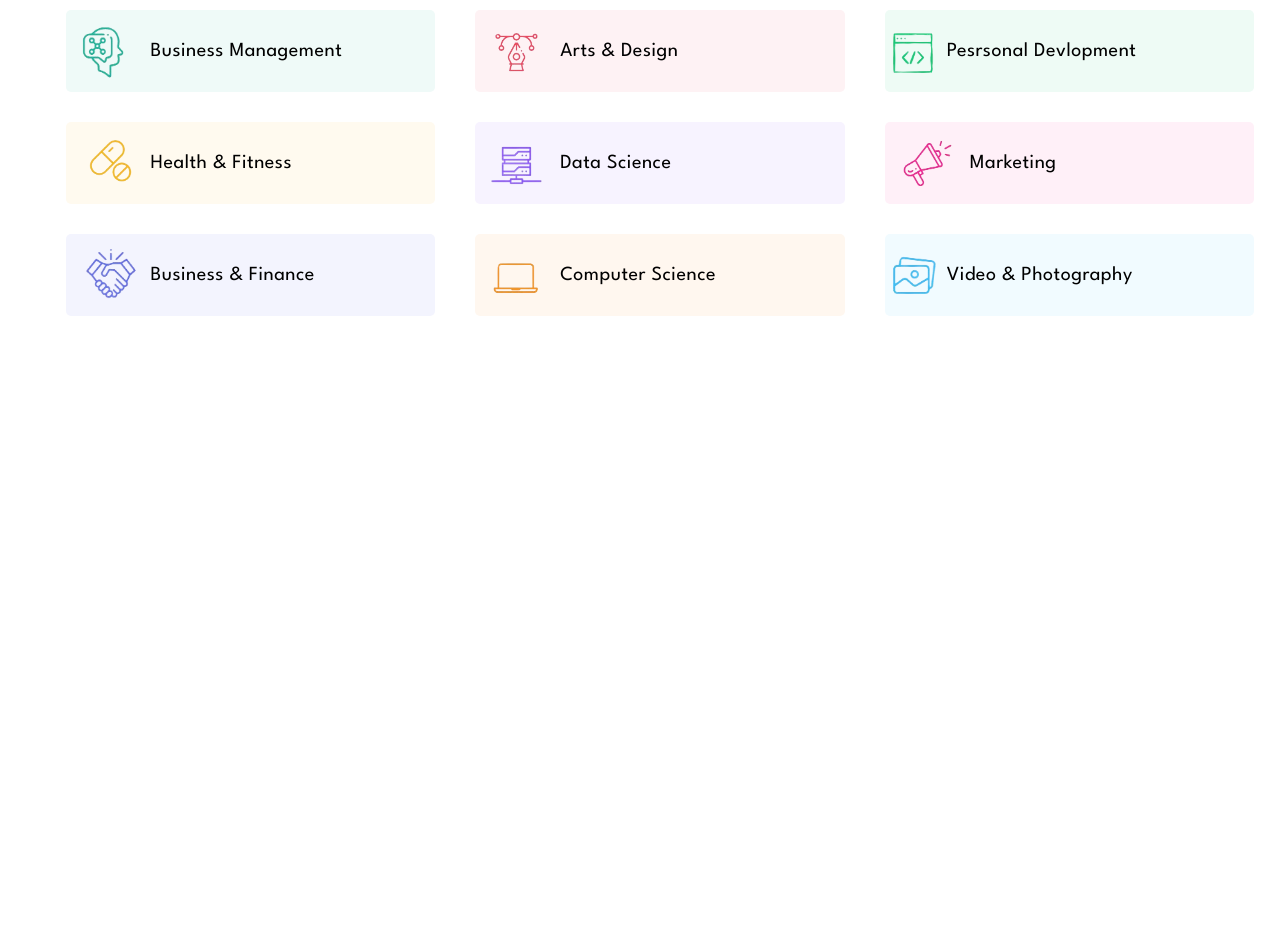
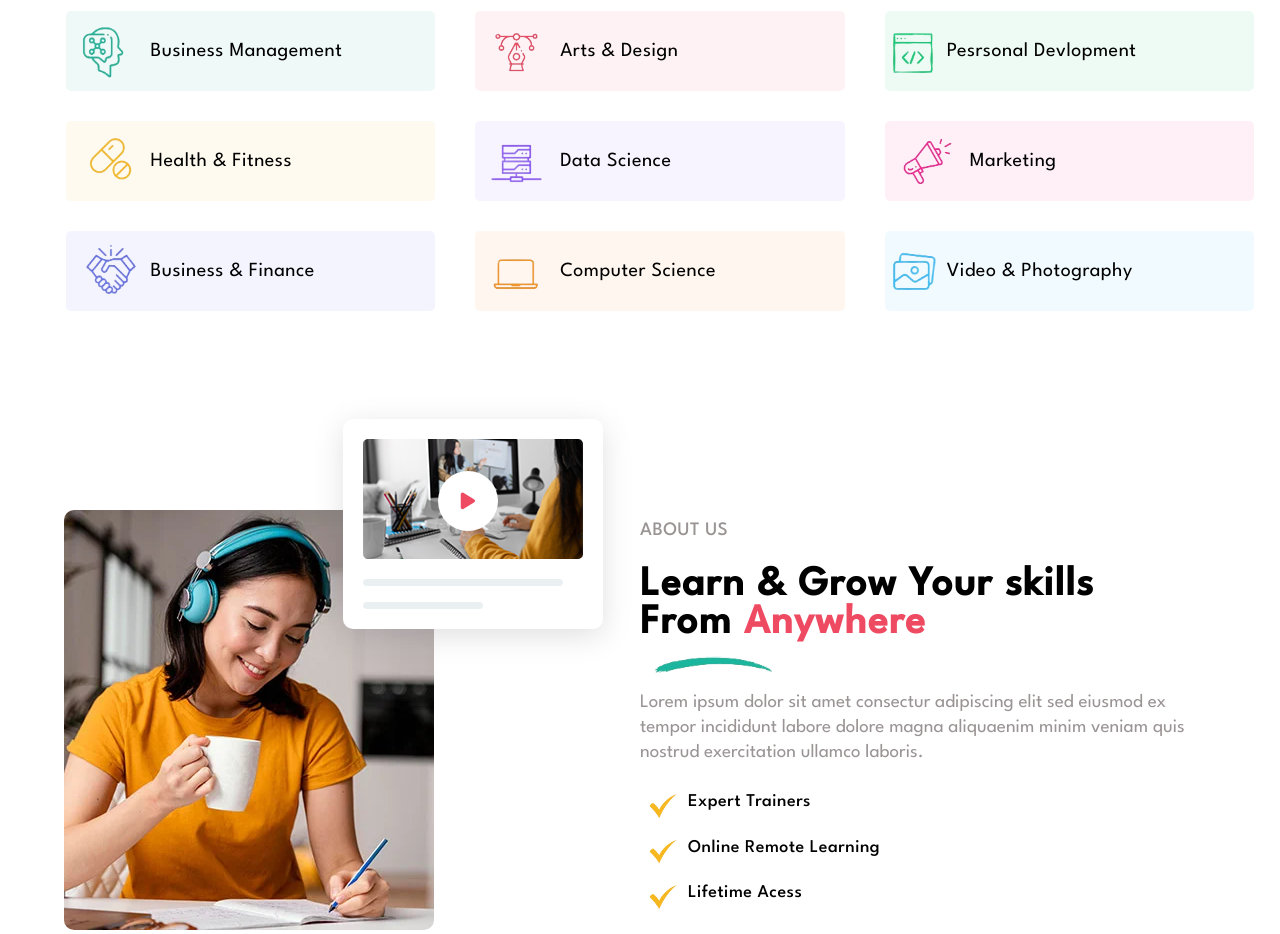
Before and after one commit to Md-sarfraz/Online-course, a plain HTML site: page index.html in a window 1280 px wide. Shown: the part 1400-2334 px from the top of the page. Before the commit the page ends 1764 px from the top, so only its background shows below. Drawn offline with nearby package versions, Linux system fonts and the light colour scheme; some icons are missing; a web font is replaced by a local one.

Commit message:
build about us section

```diff
--- a/index.html
+++ b/index.html
@@ -9,7 +9,7 @@
         integrity="sha512-z3gLpd7yknf1YoNbCzqRKc4qyor8gaKU1qmn+CShxbuBusANI9QpRohGBreCFkKxLhei6S9CQXFEbbKuqLg0DA=="
         crossorigin="anonymous" referrerpolicy="no-referrer" />
     <link rel="stylesheet" href="https://cdn.jsdelivr.net/npm/bootstrap-icons@1.11.1/font/bootstrap-icons.css">
-<link rel="stylesheet" href="https://demo.edublink.co/wp-content/cache/min/1/wp-content/themes/edublink/assets/css/edublink-custom-icons.css?ver=1703408647">
+    <!-- <link rel="stylesheet" href="https://demo.edublink.co/wp-content/cache/min/1/wp-content/themes/edublink/assets/css/edublink-custom-icons.css?ver=1703408647"> -->
     <link href='https://fonts.googleapis.com/css?family=Clicker Script' rel='stylesheet'>
     <link rel="preconnect" href="https://fonts.googleapis.com">
     <link rel="preconnect" href="https://fonts.gstatic.com" crossorigin>
@@ -103,9 +103,9 @@
                     <div class="dropdown-courses-menu ">
 
                         <ul class="courses-menu">
-                            <l1><a href="">Courses Style</a></l1>
-                            <l1><a href="">Courses Details</a></l1>
-                            <l1><a href="">Courses Filter</a></l1>
+                            <li><a href="">Courses Style</a></li>
+                            <li><a href="">Courses Details</a></li>
+                            <li><a href="">Courses Filter</a></li>
                         </ul>
                     </div>
                 </div>
@@ -337,7 +337,7 @@
                 </ul>
                 <ul class="column3">
                     <li>
-                        <img src="./Assests/personal devlopment.png" alt="" >
+                        <img src="./Assests/personal devlopment.png" alt="">
                         <p>Pesrsonal Devlopment</p>
                     </li>
                     <li>
@@ -353,6 +353,41 @@
             </div>
         </div>
 
+
+        <!-- ===================== about us==================== -->
+
+        <div class="about-us">
+            <div class="about1-image">
+                <img src="./Assests/about-01.webp" alt="">
+                <div class="for-video1">
+                    <img src="./Assests/video-image1.png" alt="">
+                    <div class="play-icon">
+                        <i class="fa-solid fa-play"></i>
+                    </div>
+                </div>
+            </div>
+            <div class="about-us-content">
+                <strong>ABOUT US</strong>
+                <h1>Learn & Grow Your skills <br> From <span>Anywhere</span></h1>
+                <img src="./Assests/title-shape.png" alt="">
+                <p>Lorem ipsum dolor sit amet consectur adipiscing elit sed eiusmod ex tempor
+                     incididunt labore dolore magna aliquaenim minim veniam quis nostrud exercitation ullamco laboris.</p>
+                     <div class="about-qualities">
+                        <div class="tick-expert-trainers d-flex">
+                            <img src="./Assests/correct-icon.png" alt="">
+                            <h3>Expert Trainers</h3>
+                        </div>
+                        <div class="tick-online-remote-learning d-flex">
+                            <img src="./Assests/correct-icon.png" alt="">
+                            <h3>Online Remote Learning</h3>
+                        </div>
+                        <div class="tick-lifetime-acess d-flex">
+                            <img src="./Assests/correct-icon.png" alt="">
+                            <h3>Lifetime Acess</h3>
+                        </div>
+                     </div>
+            </div>
+        </div>
     </div>
 
     <script src="./app.js"></script>
--- a/style.css
+++ b/style.css
@@ -8,7 +8,7 @@ body {
     box-sizing: border-box;
     letter-spacing: 0.5px;
     font-family: 'League Spartan', sans-serif;
-    font-size: 18px;
+    font-size: 19px;
 }
 
 .d-flex {
@@ -125,7 +125,7 @@ m-0 {
     justify-content: center;
     align-items: center;
     background-color: #ffff;
-    position: relative;
+    /* position: relative; */
 }
 
 .nav-logo {
@@ -252,6 +252,7 @@ m-0 {
 /* ==================================dropdown menu code========================================= */
 .navbar a {
     text-decoration: none;
+    color: #000;
 }
 
 .dropdown-menu {
@@ -334,6 +335,26 @@ m-0 {
     box-shadow: rgba(100, 100, 111, 0.2) 0px 7px 29px 0px;
 
 }
+.dropdown-menu ul li:hover{
+    color: #31b978;
+    transition: 0.1s ease-in-out;
+ }
+ .pages-menu li a:hover{
+    color: #31b978;
+    transition: 0.1s ease-in-out;
+ }
+ .courses-menu li a:hover{
+    color: #31b978 !important;
+    transition: 0.1s ease-in-out;
+ }
+ .blog-menu li a:hover{
+    color: #31b978;
+    transition: 0.1s ease-in-out;
+ }
+ .contact-menu li a:hover{
+    color: #31b978;
+    transition: 0.1s ease-in-out;
+ }
 
 .dropdown-pages-menu ul {
     list-style: none;
@@ -523,6 +544,7 @@ m-0 {
     align-items: center;
     justify-content: center;
     padding-top: 100px;
+    padding-bottom: 150px;
 }
 
 .top-categories-heading {
@@ -572,7 +594,7 @@ m-0 {
     flex-direction: row;
     align-items: center;
     width: 100%;
-    height: 82px;
+    height: 80px;
     border-radius: 5px;
 }
 
@@ -591,6 +613,7 @@ m-0 {
 .column1 li:nth-child(1):hover {
     background-color: #1ab69d;
     transition: 0.3s ease-in-out;
+    color: #ffff;
 }
 
 
@@ -601,6 +624,7 @@ m-0 {
 .column1 li:nth-child(2):hover {
     background-color: #f8b81f;
     transition: 0.3s ease-in-out;
+    color: #ffff;
 }
 
 .column1 li:nth-child(3) {
@@ -610,6 +634,7 @@ m-0 {
 .column1 li:nth-child(3):hover {
     background-color: #5866eb;
     transition: 0.3s ease-in-out;
+    color: #ffff;
 }
 
 
@@ -621,6 +646,7 @@ m-0 {
 .column2 li:nth-child(1):hover {
     background-color: #ee4a62;
     transition: 0.3s ease-in-out;
+    color: #ffff;
 }
 
 .column2 li:nth-child(2) {
@@ -630,6 +656,7 @@ m-0 {
 .column2 li:nth-child(2):hover {
     background-color: #8e56ff;
     transition: 0.3s ease-in-out;
+    color: #ffff;
 }
 
 .column2 li:nth-child(3) {
@@ -639,6 +666,7 @@ m-0 {
 .column2 li:nth-child(3):hover {
     background-color: #f8941f;
     transition: 0.3s ease-in-out;
+    color: #ffff;
 }
 
 
@@ -649,6 +677,7 @@ m-0 {
 .column3 li:nth-child(1):hover {
     background-color: #0ecd73;
     transition: 0.3s ease-in-out;
+    color: #ffff;
 }
 
 .column3 li:nth-child(2) {
@@ -658,6 +687,7 @@ m-0 {
 .column3 li:nth-child(2):hover {
     background-color: #f92596;
     transition: 0.3s ease-in-out;
+    color: #ffff;
 }
 
 .column3 li:nth-child(3) {
@@ -667,6 +697,7 @@ m-0 {
 .column3 li:nth-child(3):hover {
     background-color: #39c0fa;
     transition: 0.3s ease-in-out;
+    color: #ffff;
 }
 
 
@@ -677,3 +708,88 @@ m-0 {
 .column3 li:nth-child(3) img {
     width: 62px;
 }
+
+
+/* ===============about us================= */
+.about1-image{
+    width: 45%;
+    position: relative;
+
+}
+.about1-image img{
+    border-radius: 10px;
+}
+.about-us{
+    display: flex;
+    flex-direction: row;
+    width: 100%;
+    justify-content: center;
+}
+.about-us-content{
+    display: flex;
+    flex-direction: column;
+    justify-content: center;
+    width: 45%;
+}
+.about-us-content strong{
+    color: #9a9494;
+    font-weight: 500;
+}
+.about-us-content h1{
+    font-size:41px ;
+    letter-spacing: 1.5px;
+    margin-bottom: 5px;
+}
+.about-us-content span{
+    font-size: 41px;
+    color: #ee4a62;
+    letter-spacing: 1.5px;
+}
+.about-us-content img{
+    width: 180px;
+}
+.about-us-content p{
+    font-size: 19px;
+    letter-spacing: 0px;
+    color: #9a9494;
+    line-height: 25px;
+    margin-top: 5px;
+}
+.about-qualities{
+    line-height: 0px;
+}
+.about-qualities h3{
+    font-size: 18px;
+    font-weight: 500;
+}
+.about-qualities img{
+    width:48px ;
+}
+.for-video1 img {
+    position: absolute;
+    bottom: 305px;
+    right: 37px;
+    box-shadow: rgba(100, 100, 111, 0.2) 0px 7px 29px 0px;
+}
+.play-icon{
+    display: flex;
+    justify-content: center;
+    align-items: center;
+    width: 60px;
+    height: 60px;
+    border-radius: 50%;
+    background-color:rgb(255, 255, 255);
+    position: absolute;
+    bottom: 403px;
+    right: 142px;
+}
+.play-icon i{
+color:#ee4a62;
+}
+.play-icon:hover{
+   background-color: #1AB69D;
+   transition: 0.3s ease-in-out;
+}
+.play-icon:hover i{
+    color: white;
+}
```
Also changed, not shown: Assests/about-01.webp (added), Assests/correct-icon.png (added), Assests/icons8-correct.svg (added), Assests/video-image1.png (added). Lines whose indentation alone changed are shown as unchanged.
